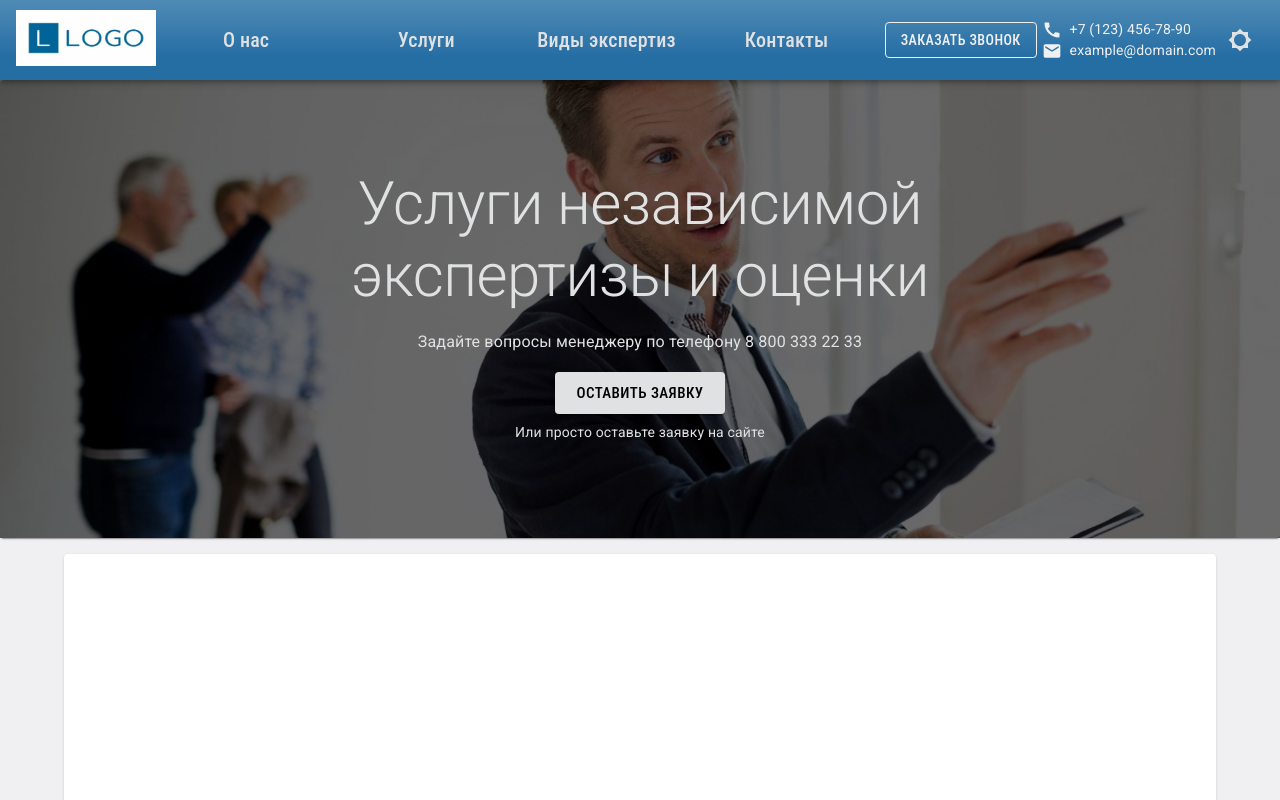
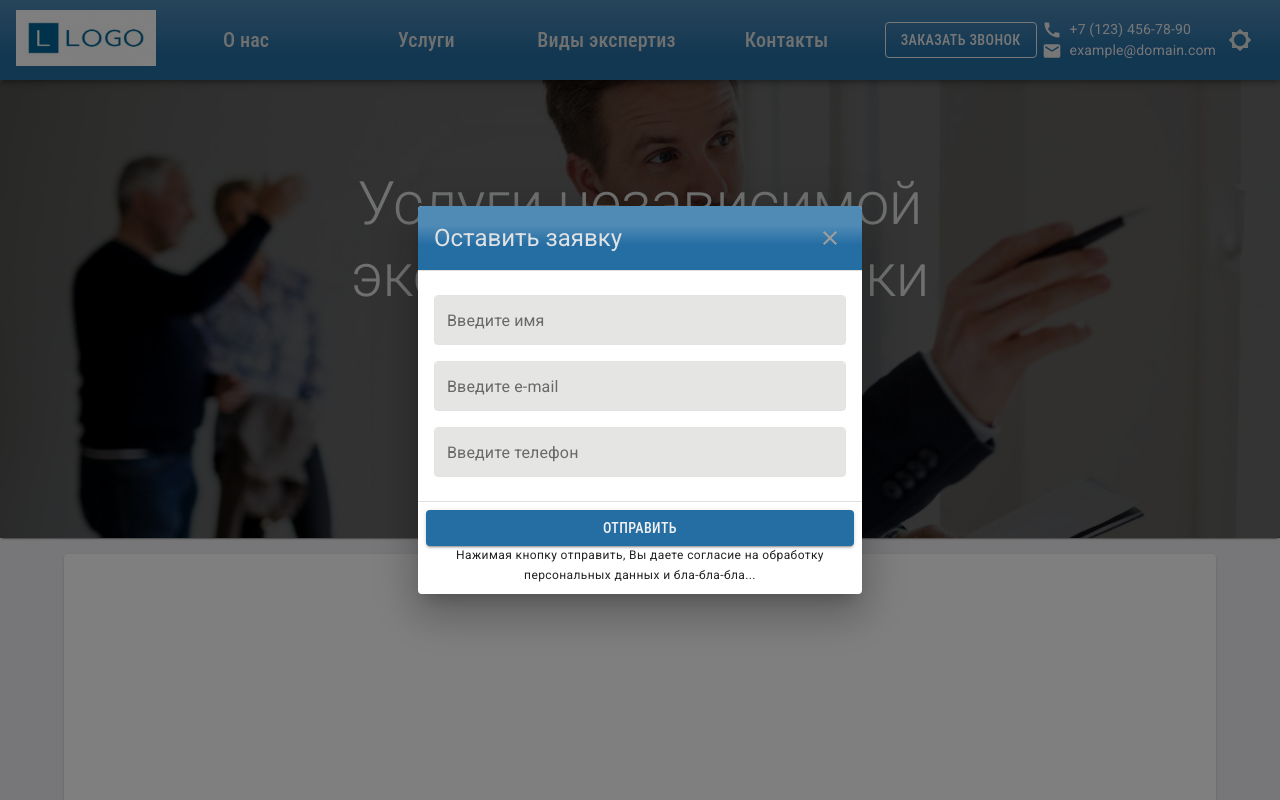
Before and after one commit to avramenkomy/altika-frontend, a React (Create React App) app: page / in a window 1280 px wide. Both pictures are taken after a click on the button "ОСТАВИТЬ ЗАЯВКУ". Shown: the top 800 px of the page. Built offline with nearby package versions, Linux system fonts and the light colour scheme.

Commit message:
WIP: add modal window for remote order

```diff
--- a/src/components/intro/Intro.js
+++ b/src/components/intro/Intro.js
@@ -1,6 +1,8 @@
 import React from 'react';
 import { Container, Grid, Paper, Typography, Button } from '@material-ui/core';
 import { makeStyles } from '@material-ui/core/styles';
+
+import OrderModal from './OrderModal';
 
 import decoration from '../../resources/img/background_image/expert_man.jpeg';
 
@@ -46,7 +48,15 @@ const useStyles = makeStyles((theme) => ({
 function Intro () {
   const classes = useStyles();
 
+  const [openModal, setOpenModal] = React.useState(false);
+
+  const handleCloseModal = () => {
+    setOpenModal(false);
+  }
+
   return (
+    <>
+      <OrderModal open={openModal} onClose={handleCloseModal} />
       <Paper className={classes.root}>
         <Container>
           <div className={classes.dark_shadow} />
@@ -65,7 +75,7 @@ function Intro () {
             </Grid>
 
             <Grid item md={6} className={classes.items}>
-            <Button className={classes.actionBtn} variant="contained" color="secondary" size="large">Оставить заявку</Button>
+              <Button className={classes.actionBtn} onClick={ () => setOpenModal(true) } variant="contained" color="secondary" size="large">Оставить заявку</Button>
               <Typography variant="body2" component="div" color="secondary" gutterBottom paragraph>
                 Или просто оставьте заявку на сайте
               </Typography>
@@ -73,6 +83,7 @@ function Intro () {
           </Grid>
         </Container>
       </Paper>
+    </>
   )
 }
 
--- /dev/null
+++ b/src/components/intro/OrderModal.js
@@ -0,0 +1,142 @@
+import React from 'react';
+import { Grid, Button, Dialog, IconButton, Typography, TextField } from '@material-ui/core';
+import MuiDialogTitle from '@material-ui/core/DialogTitle';
+import MuiDialogContent from '@material-ui/core/DialogContent';
+import MuiDialogActions from '@material-ui/core/DialogActions';
+import CloseIcon from '@material-ui/icons/Close';
+
+import { withStyles, makeStyles, alpha } from '@material-ui/core/styles';
+
+const styles = (theme) => ({
+  root: {
+    margin: 0,
+    padding: theme.spacing(2),
+    background: 'linear-gradient(0deg, #256EA4 40%, #508BB6 70%);',
+    color: theme.palette.secondary.contrastText,
+  },
+  closeButton: {
+    position: 'absolute',
+    right: theme.spacing(1),
+    top: theme.spacing(1),
+    color: theme.palette.grey[500],
+  },
+});
+
+const useStyles = makeStyles((theme) => ({
+  items: {
+    marginTop: theme.spacing(1),
+    marginBottom: theme.spacing(1),
+  },
+  itemsAction: {
+    textAlign: 'center',
+  },
+  textField: {
+    border: '1px solid #e2e2e1',
+    overflow: 'hidden',
+    borderRadius: 4,
+    backgroundColor: '#fcfcfb',
+    '&:hover': {
+      backgroundColor: '#fff',
+    },
+    '&$focused': {
+      backgroundColor: '#fff',
+      boxShadow: `${alpha(theme.palette.primary.main, 0.25)} 0 0 0 2px`,
+      borderColor: theme.palette.primary.main,
+    },
+  },
+}));
+
+const DialogTitle = withStyles(styles)((props) => {
+  const { children, classes, onClose, ...other } = props;
+  return (
+    <MuiDialogTitle disableTypography className={classes.root} {...other}>
+      <Typography variant="h5" color="secondary">{children}</Typography>
+      {onClose ? (
+        <IconButton aria-label="close" className={classes.closeButton} onClick={onClose}>
+          <CloseIcon />
+        </IconButton>
+      ) : null}
+    </MuiDialogTitle>
+  );
+});
+
+const DialogContent = withStyles((theme) => ({
+  root: {
+    padding: theme.spacing(2),
+  },
+}))(MuiDialogContent);
+
+const DialogActions = withStyles((theme) => ({
+  root: {
+    margin: 0,
+    padding: theme.spacing(1),
+  },
+}))(MuiDialogActions);
+
+function OrderModal(props) {
+  const classes = useStyles();
+
+  const handleSendOrder = () => {
+    console.log('Send order to API');
+    props.onClose();
+  }
+
+  return (
+    <Dialog onClose={props.onClose} open={props.open} maxWidth={'xs'}>
+      <DialogTitle onClose={props.onClose}>
+        Оставить заявку
+      </DialogTitle>
+      <DialogContent dividers>
+      <Grid container>
+
+        <Grid item xs={12} className={classes.items}>
+          <TextField
+            label="Введите имя"
+            variant="filled"
+            size="small"
+            className={classes.textField}
+            InputProps={{ disableUnderline: true}}
+            fullWidth
+          />
+        </Grid>
+        <Grid item xs={12} className={classes.items}>
+          <TextField
+            label="Введите e-mail"
+            variant="filled"
+            size="small"
+            className={classes.textField}
+            InputProps={{ disableUnderline: true}}
+            fullWidth
+          />
+        </Grid>
+        <Grid item xs={12} className={classes.items}>
+          <TextField
+            label="Введите телефон"
+            variant="filled"
+            size="small"
+            className={classes.textField}
+            InputProps={{ disableUnderline: true}}
+            fullWidth
+          />
+        </Grid>
+      </Grid>
+      </DialogContent>
+      <DialogActions>
+        <Grid contaner className={classes.itemsAction}>
+          <Grid item xs={12}>
+            <Button variant="contained" onClick={handleSendOrder} color="primary" fullWidth>
+              Отправить
+            </Button>
+          </Grid>
+          <Grid item xs={12}>
+            <Typography variant="caption" component="p">
+              Нажимая кнопку отправить, Вы даете согласие на обработку персональных данных и бла-бла-бла...
+            </Typography>
+          </Grid>
+        </Grid>
+      </DialogActions>
+    </Dialog>
+  );
+}
+
+export default OrderModal;
```
Lines whose indentation alone changed are shown as unchanged.
